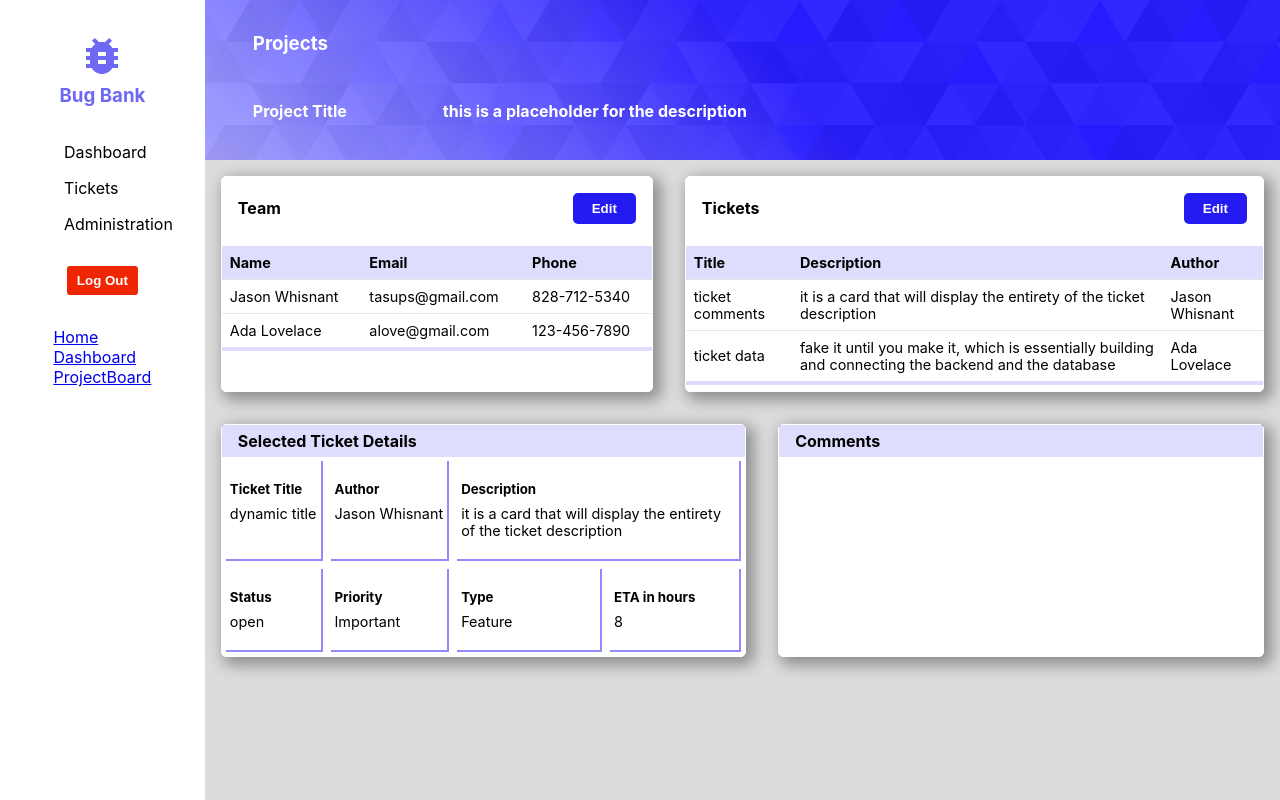
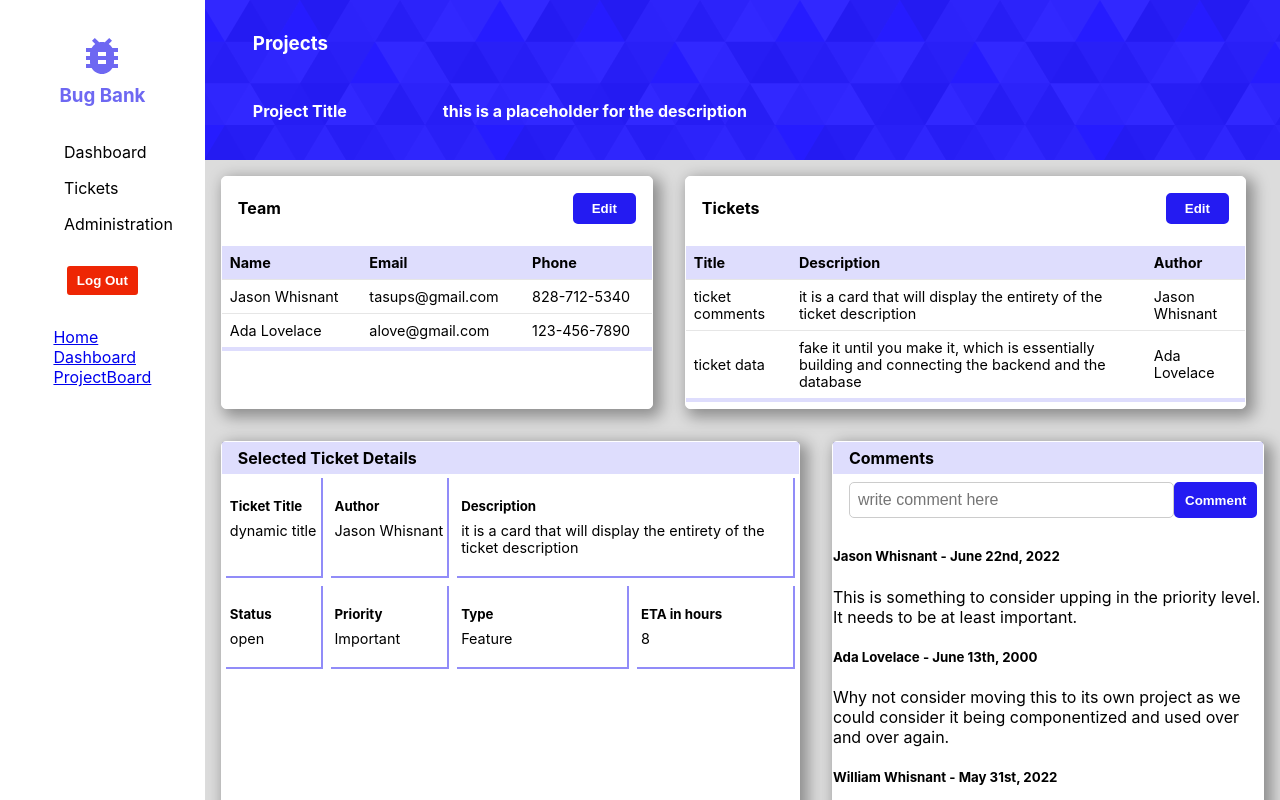
Before and after one commit to Tasups/bug-tracker-frontend, a React (Create React App) app: page /projectboard in a window 1280 px wide. Shown: the top 800 px of the page. Built offline with nearby package versions, Linux system fonts and the light colour scheme.

Commit message:
stopped dev due to not enough memory

```diff
--- a/src/App.css
+++ b/src/App.css
@@ -3,6 +3,12 @@ body{
   margin: 0;
   min-height: 100vh;
   min-width: 100%;
+}
+
+html,body {
+    margin:0;
+    padding:0;
+    overflow-x:hidden;
 }
 
 /* APP - THIS IS THE LOGIN PAGE ***********************************/
@@ -541,10 +547,12 @@ body{
 
 .projectboard-team-and-tickets {
   display: flex;
+  max-width: 100vw;
 }
 
 .projectboard-desc-and-comments {
   display: flex;
+  max-width: 100vw;
 }
 
 /* PROJECTTEAM CARD ***********************************************/
@@ -626,7 +634,7 @@ body{
   border-radius: 5px;
   -webkit-box-shadow: 5px 5px 15px 3px rgba(0,0,0,0.36);
   box-shadow: 5px 5px 15px 3px rgba(0,0,0,0.36);
-  max-width: 55%;
+  max-width: 52%;
 }
 
 .projecttickets-title {
@@ -703,7 +711,7 @@ body{
   border-radius: 5px;
   -webkit-box-shadow: 5px 5px 15px 3px rgba(0,0,0,0.36);
   box-shadow: 5px 5px 15px 3px rgba(0,0,0,0.36);
-  max-width: 50%;
+  min-width: 50%;
 }
 
 .ticketsdetails-title {
@@ -802,7 +810,7 @@ body{
   border-radius: 5px;
   -webkit-box-shadow: 5px 5px 15px 3px rgba(0,0,0,0.36);
   box-shadow: 5px 5px 15px 3px rgba(0,0,0,0.36);
-  min-width: 45%;
+  max-width: 40%;
 }
 
 .ticketcomments-title {
@@ -817,21 +825,42 @@ body{
   padding: 0 1rem;
 }
 
-.ticketcomments-title button {
+.ticketcomments-container button {
   background-color: rgba(36,27,242, 1);
   color: white;
   font-weight: bold;
-  padding: 0 1rem;
-  margin: 1rem;
+  padding: 0 0.5rem;
+  margin: 0.5rem 0;
   border: 3px solid rgba(36,27,242, 1);
   border-radius: 5px;
   cursor: pointer;
   transition: 0.2s ease-in-out;
 }
 
-.ticketcomments-title button:hover {
+.ticketcomments-container button:hover {
   background-color: rgba(36,27,242, 0.8);
   border: 3px solid rgba(36,27,242, 0.8);
   border-radius: 5px;
   transition: 0.3s ease-in-out;
 }
+
+.ticketcomments-container form {
+  margin: 0 1rem;
+  display: flex;
+  width: 95%;
+  min-height: 2rem;
+}
+
+.ticketcomments-container input {
+  width: 90%;
+  padding: 0.5rem 0.5rem;
+  margin: 8px 0;
+  display: inline-block;
+  border: 1px solid #ccc;
+  border-radius: 5px;
+  box-sizing: border-box;
+  font-size: 1rem;
+}
+
+.ticketcomments-comment-list {
+}
--- /dev/null
+++ b/src/components/projectBoard/CommentCard.js
@@ -0,0 +1,13 @@
+const CommentCard = (props) => {
+
+  console.log(props.author)
+
+  return(
+    <article>
+      <h5>{props.author} - {props.date}</h5>
+      <p>{props.comment}</p>
+    </article>
+    )
+ }
+
+ export default CommentCard;
--- a/src/components/projectBoard/ProjectBoard.js
+++ b/src/components/projectBoard/ProjectBoard.js
@@ -31,6 +31,39 @@ const tickets = [
   },
   ]
 
+const comments = [
+  {
+    comment: "This is something to consider upping in the priority level. It needs to be at least important.",
+    id: 10,
+    author: "Jason Whisnant",
+    date: "June 22nd, 2022"
+  },
+  {
+    comment: "Why not consider moving this to its own project as we could consider it being componentized and used over and over again.",
+    id: 11,
+    author: "Ada Lovelace",
+    date: "June 13th, 2000"
+  },
+  {
+    comment: "It seems that the comments are working well in this system.",
+    id: 17,
+    author: "William Whisnant",
+    date: "May 31st, 2022"
+  },
+  {
+    comment: "there are only five or six different issues on the system.",
+    id: 20,
+    author: "Santa Claus",
+    date: "January 1st, 2022"
+  },
+  {
+    comment: "Going to consider a situation with a greater outcomes to the situation that we have to work with on this system.",
+    id: 25,
+    author: "Alan Turing",
+    date: "March 4th, 2022"
+  },
+  ]
+
 const ProjectBoard = () => {
   return(
     <>
@@ -47,7 +80,9 @@ const ProjectBoard = () => {
         </div>
         <div className="projectboard-desc-and-comments">
           <ProjectTicketDescription />
-          <ProjectTicketComments />
+          <ProjectTicketComments
+            comments={comments}
+          />
         </div>
       </div>
     </>
--- a/src/components/projectBoard/ProjectTicketComments.js
+++ b/src/components/projectBoard/ProjectTicketComments.js
@@ -1,11 +1,40 @@
+import CommentCard from './CommentCard'
 
-const ProjectTicketComments = () => {
+const ProjectTicketComments = (props) => {
+
+  console.log(props)
+
   return(
     <section className="ticketcomments-container">
       <div className="ticketcomments-title">
         <h4>Comments</h4>
       </div>
-
+      <form>
+      <label htmlFor="comment" hidden="hidden">Comment</label>
+      <input
+        type="text"
+        id="comment"
+        name="comment"
+        placeholder="write comment here"
+        // value={lastName}
+        // onChange={lastNameChange}
+        required
+      />
+      <button>Comment</button>
+      </form>
+      <div className="ticketcomments-comment-list">
+          {
+            props.comments?.map((comment) => (
+              <CommentCard
+                key={comment.date}
+                author={comment.author}
+                comment={comment.comment}
+                date={comment.date}
+                className="ticketcomments-comment-item"
+              />
+            ))
+          }
+      </div>
     </section>
     )
 }
```
